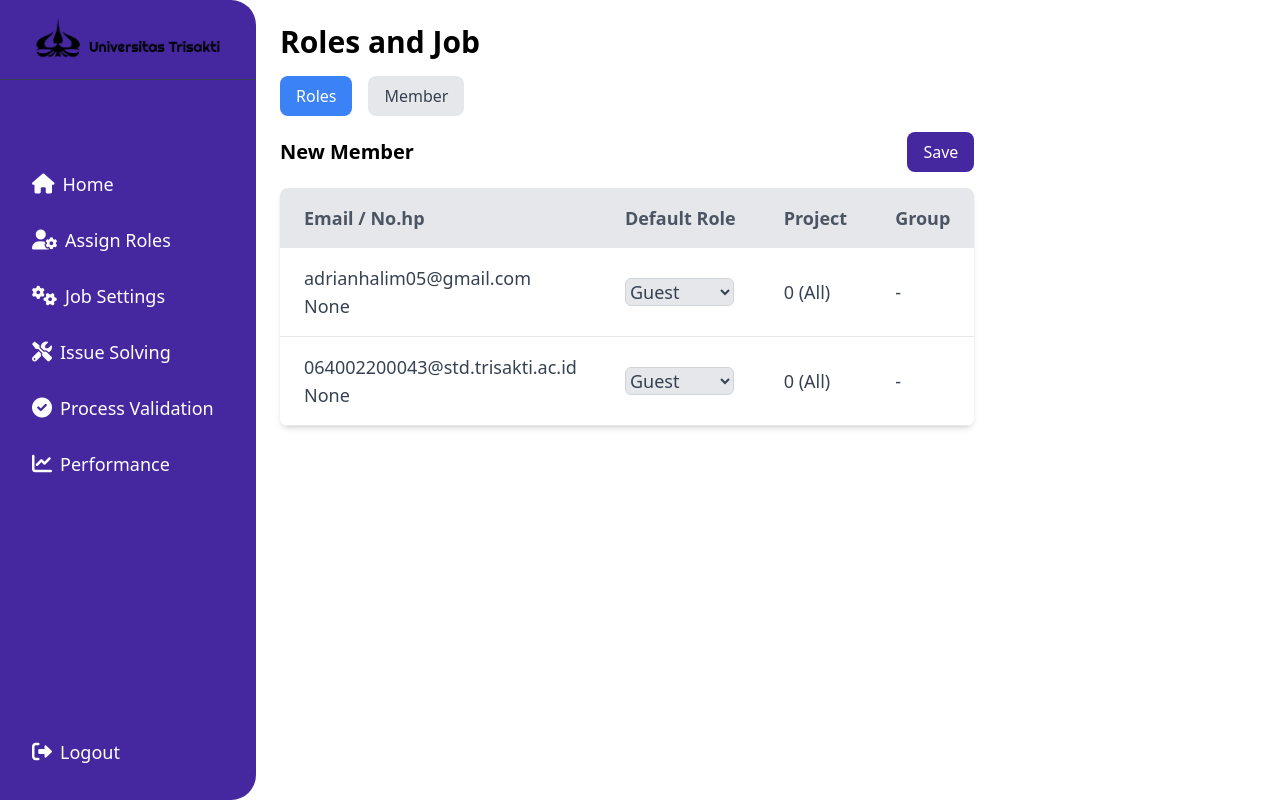
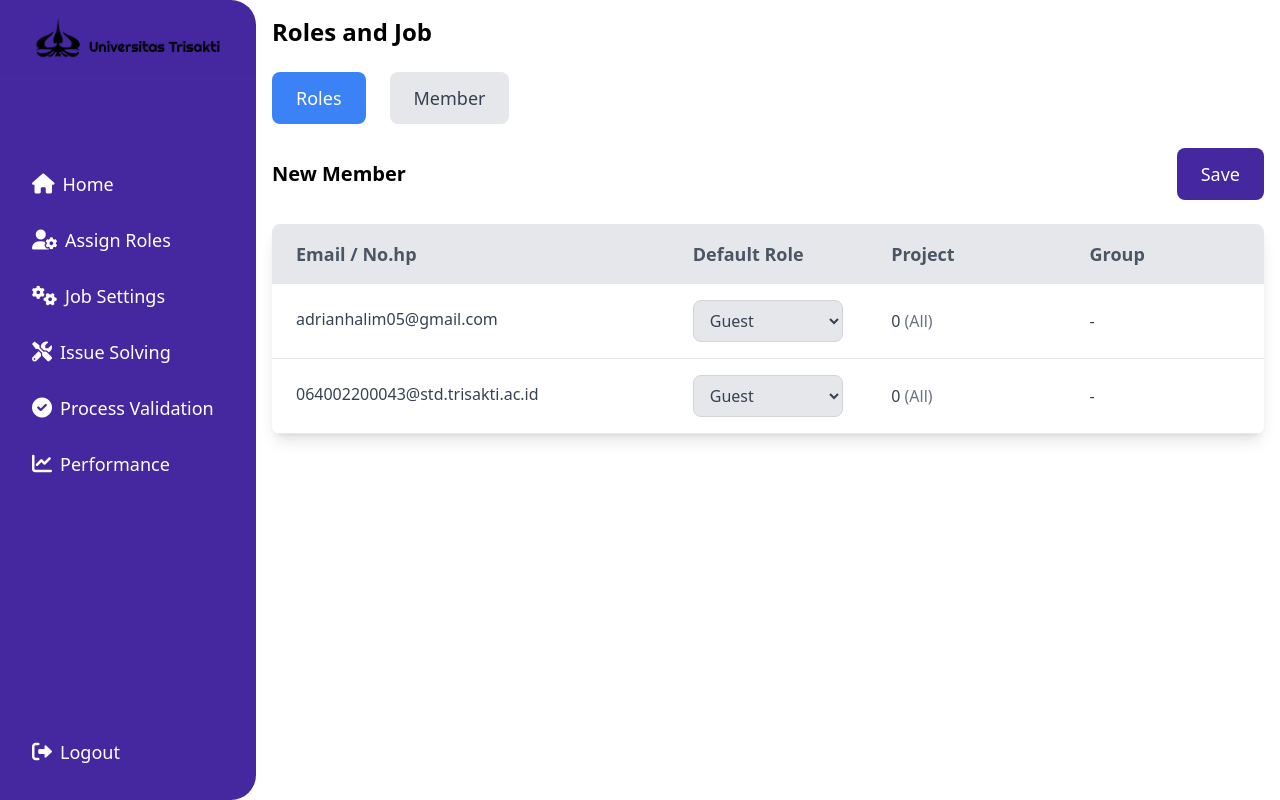
Before and after one commit to ADRIANHHALIM/anotasi_image, a Django app: page /master/assign_roles/ in a window 1280 px wide. Run offline with Django 5.2, Linux system fonts and the light colour scheme; a user stored in the database is signed in; data comes from the database, SQL or seed files in the repository; parts of the project's set-up code (start-up, migrations or seed data) failed here and were passed over; some libraries are stand-ins or nearby versions.

Commit message:
Data Implementation for Assign Roles Page

```diff
--- a/Anotasi_Image/master/templates/master/assign_roles.html
+++ b/Anotasi_Image/master/templates/master/assign_roles.html
@@ -1,86 +1,92 @@
 {% extends 'base_master.html' %}
 {% block content %}
     {% csrf_token %}
-    <div class="ml-64 p-6">
+    <div class="ml-64 p-4 pr-4">
         <!-- Content for Assign Role -->
-        <h1 class="text-3xl font-bold">Roles and Job</h1>
-        <div class="mt-4">
-            <div class="flex space-x-4">
-                <button id="rolesButton" class="py-2 px-4 bg-blue-500 text-white rounded-lg focus:outline-none" onclick="showRoles()">Roles</button>
-                <button id="membersButton" class="py-2 px-4 bg-gray-200 text-gray-700 rounded-lg focus:outline-none" onclick="showMembers()">Member</button>
+        <h1 class="text-2xl font-bold">Roles and Job</h1>
+        <div class="mt-6">
+            <div class="flex space-x-6">
+                <button id="rolesButton" class="py-3 px-6 bg-blue-500 text-white rounded-lg focus:outline-none text-lg font-medium" onclick="showRoles()">Roles</button>
+                <button id="membersButton" class="py-3 px-6 bg-gray-200 text-gray-700 rounded-lg focus:outline-none text-lg font-medium" onclick="showMembers()">Member</button>
             </div>
-            <div id="rolesSection" class="mt-4">
+            <div id="rolesSection" class="mt-6">
                 <div class="flex justify-between items-center">
                     <h2 class="text-xl font-semibold">New Member</h2>
-                    <button class="py-2 px-4 bg-[#4527A0] text-white rounded-lg focus:outline-none" onclick="saveChanges()">Save</button>
+                    <button class="py-3 px-6 bg-[#4527A0] text-white rounded-lg focus:outline-none text-lg font-medium" onclick="saveChanges()">Save</button>
                 </div>
-                <div class="mt-4 bg-white shadow-md rounded-lg overflow-hidden">
-                    <table class="table-auto min-w-full bg-white text-lg">
+                <div class="mt-6 bg-white shadow-lg rounded-lg overflow-hidden w-full">
+                    <table class="table-fixed w-full bg-white">
                         <thead class="bg-gray-200 text-gray-600">
                             <tr>
-                                <th class="py-4 px-6 text-left">Email / No.hp</th>
-                                <th class="py-4 px-6 text-left">Default Role</th>
-                                <th class="py-4 px-6 text-left">Project</th>
-                                <th class="py-4 px-6 text-left">Group</th>
+                                <th class="py-4 px-6 text-left text-lg font-semibold w-2/5">Email / No.hp</th>
+                                <th class="py-4 px-6 text-left text-lg font-semibold w-1/5">Default Role</th>
+                                <th class="py-4 px-6 text-left text-lg font-semibold w-1/5">Project</th>
+                                <th class="py-4 px-6 text-left text-lg font-semibold w-1/5">Group</th>
                             </tr>
                         </thead>
                         <tbody class="text-gray-700">
                             {% for user in new_members %}
-                            <tr>
-                                <td class="py-4 px-6 border-b">{{ user.email }}<br>{{ user.phone_number }}</td>
-                                <td class="py-4 px-6 border-b">
-                                    <select class="bg-gray-200 border border-gray-300 rounded-md focus:ring-[#4527A0] focus:border-[#4527A0]" data-user-id="{{ user.id }}">
+                            <tr class="hover:bg-gray-50">
+                                <td class="py-4 px-6 border-b w-2/5">
+                                    <div class="font-medium">{{ user.email }}</div>
+                                    <div class="text-gray-500 mt-1 text-sm">{{ user.phone_number }}</div>
+                                </td>
+                                <td class="py-4 px-6 border-b w-1/5">
+                                    <select class="bg-gray-200 border border-gray-300 rounded-lg focus:ring-[#4527A0] focus:border-[#4527A0] py-2 px-3 w-full" data-user-id="{{ user.id }}">
                                         <option value="guest" {% if user.role == 'guest' %}selected{% endif %}>Guest</option>
                                         <option value="annotator" {% if user.role == 'annotator' %}selected{% endif %}>Annotator</option>
                                         <option value="reviewer" {% if user.role == 'reviewer' %}selected{% endif %}>Reviewer</option>
                                         <option value="member" {% if user.role == 'member' %}selected{% endif %}>Member</option>
                                     </select>
                                 </td>
-                                <td class="py-4 px-6 border-b">0 (All)</td>
-                                <td class="py-4 px-6 border-b">-</td>
+                                <td class="py-4 px-6 border-b w-1/5">{{ user.project_count }} <span class="text-gray-500">(All)</span></td>
+                                <td class="py-4 px-6 border-b w-1/5">-</td>
                             </tr>
                             {% endfor %}
                         </tbody>
                     </table>
                 </div>
             </div>
-            <div id="membersSection" class="mt-4 hidden">
+            <div id="membersSection" class="mt-6 hidden">
                 <div class="flex justify-between items-center">
                     <h2 class="text-xl font-semibold">Members</h2>
                 </div>
-                <div class="mt-4">
-                    <div class="flex space-x-4">
-                        <input type="text" id="searchInput" class="py-2 px-4 border border-gray-300 rounded-md" placeholder="Search by email/No.hp" onkeyup="filterMembers()">
-                        <select id="roleFilter" class="py-2 px-4 border border-gray-300 rounded-md" onchange="filterMembers()">
+                <div class="mt-6">
+                    <div class="flex space-x-4 w-full">
+                        <input type="text" id="searchInput" class="py-3 px-4 border border-gray-300 rounded-lg flex-1" placeholder="Search by email/No.hp" onkeyup="filterMembers()">
+                        <select id="roleFilter" class="py-3 px-4 border border-gray-300 rounded-lg min-w-[200px]" onchange="filterMembers()">
                             <option value="">Default Role</option>
                             <option value="guest">Guest</option>
                             <option value="annotator">Annotator</option>
                             <option value="reviewer">Reviewer</option>
                             <option value="member">Member</option>
                         </select>
-                        <select id="groupFilter" class="py-2 px-4 border border-gray-300 rounded-md" onchange="filterMembers()">
+                        <select id="groupFilter" class="py-3 px-4 border border-gray-300 rounded-lg min-w-[150px]" onchange="filterMembers()">
                             <option value="">Group</option>
                             <!-- Add group options here -->
                         </select>
                     </div>
                 </div>
-                <div class="mt-4 bg-white shadow-md rounded-lg overflow-hidden">
-                    <table class="table-auto min-w-full bg-white text-lg">
+                <div class="mt-6 bg-white shadow-lg rounded-lg overflow-hidden w-full">
+                    <table class="table-fixed w-full bg-white">
                         <thead class="bg-gray-200 text-gray-600">
                             <tr>
-                                <th class="py-4 px-6 text-left">Email / No.hp</th>
-                                <th class="py-4 px-6 text-left">Default Role</th>
-                                <th class="py-4 px-6 text-left">Project</th>
-                                <th class="py-4 px-6 text-left">Group</th>
+                                <th class="py-4 px-6 text-left text-lg font-semibold w-2/5">Email / No.hp</th>
+                                <th class="py-4 px-6 text-left text-lg font-semibold w-1/5">Default Role</th>
+                                <th class="py-4 px-6 text-left text-lg font-semibold w-1/5">Project</th>
+                                <th class="py-4 px-6 text-left text-lg font-semibold w-1/5">Group</th>
                             </tr>
                         </thead>
                         <tbody id="membersTable" class="text-gray-700">
                             {% for user in members %}
-                            <tr>
-                                <td class="py-4 px-6 border-b">{{ user.email }}<br>{{ user.phone_number }}</td>
-                                <td class="py-4 px-6 border-b">{{ user.role }}</td>
-                                <td class="py-4 px-6 border-b">0 (All)</td>
-                                <td class="py-4 px-6 border-b">-</td>
+                            <tr class="hover:bg-gray-50">
+                                <td class="py-4 px-6 border-b w-2/5">
+                                    <div class="font-medium">{{ user.email }}</div>
+                                    <div class="text-gray-500 mt-1 text-sm">{{ user.phone_number }}</div>
+                                </td>
+                                <td class="py-4 px-6 border-b font-medium w-1/5">{{ user.role|capfirst }}</td>
+                                <td class="py-4 px-6 border-b w-1/5">{{ user.project_count }} <span class="text-gray-500">(All)</span></td>
+                                <td class="py-4 px-6 border-b w-1/5">-</td>
                             </tr>
                             {% endfor %}
                         </tbody>
@@ -91,10 +97,10 @@
     </div>
 
     <!-- Add this modal markup just before the script tag -->
-    <div id="updateModal" class="fixed inset-0 bg-gray-600 bg-opacity-50 hidden flex items-center justify-center">
-        <div class="bg-white p-8 rounded-lg shadow-xl">
-            <h3 class="text-xl mb-4" id="modalMessage"></h3>
-            <button onclick="closeModal()" class="bg-[#4527A0] text-white px-4 py-2 rounded">Close</button>
+    <div id="updateModal" class="fixed inset-0 bg-gray-600 bg-opacity-50 hidden flex items-center justify-center z-50">
+        <div class="bg-white p-8 rounded-lg shadow-xl max-w-md w-full mx-4">
+            <h3 class="text-xl mb-6 font-semibold text-center" id="modalMessage"></h3>
+            <button onclick="closeModal()" class="bg-[#4527A0] text-white px-6 py-3 rounded-lg w-full font-medium">Close</button>
         </div>
     </div>
 
--- a/Anotasi_Image/master/views.py
+++ b/Anotasi_Image/master/views.py
@@ -212,9 +212,46 @@
 
 @login_required
 def assign_roles_view(request):
+    # Get new members (guests) with project count
     new_members = CustomUser.objects.filter(role='guest')
+    new_members_data = []
+
+    for user in new_members:
+        # Calculate project count based on job assignments
+        annotator_jobs = JobProfile.objects.filter(worker_annotator=user).count()
+        reviewer_jobs = JobProfile.objects.filter(worker_reviewer=user).count()
+        total_projects = annotator_jobs + reviewer_jobs
+
+        new_members_data.append({
+            'id': user.id,
+            'email': user.email,
+            'phone_number': user.phone_number or '',
+            'role': user.role,
+            'project_count': total_projects
+        })
+
+    # Get existing members (non-guests) with project count
     members = CustomUser.objects.exclude(role='guest')
-    return render(request, "master/assign_roles.html", {'new_members': new_members, 'members': members})
+    members_data = []
+
+    for user in members:
+        # Calculate project count based on job assignments
+        annotator_jobs = JobProfile.objects.filter(worker_annotator=user).count()
+        reviewer_jobs = JobProfile.objects.filter(worker_reviewer=user).count()
+        total_projects = annotator_jobs + reviewer_jobs
+
+        members_data.append({
+            'id': user.id,
+            'email': user.email,
+            'phone_number': user.phone_number or '',
+            'role': user.role,
+            'project_count': total_projects
+        })
+
+    return render(request, "master/assign_roles.html", {
+        'new_members': new_members_data,
+        'members': members_data
+    })
 
 @login_required
 @require_http_methods(["POST"])
```
